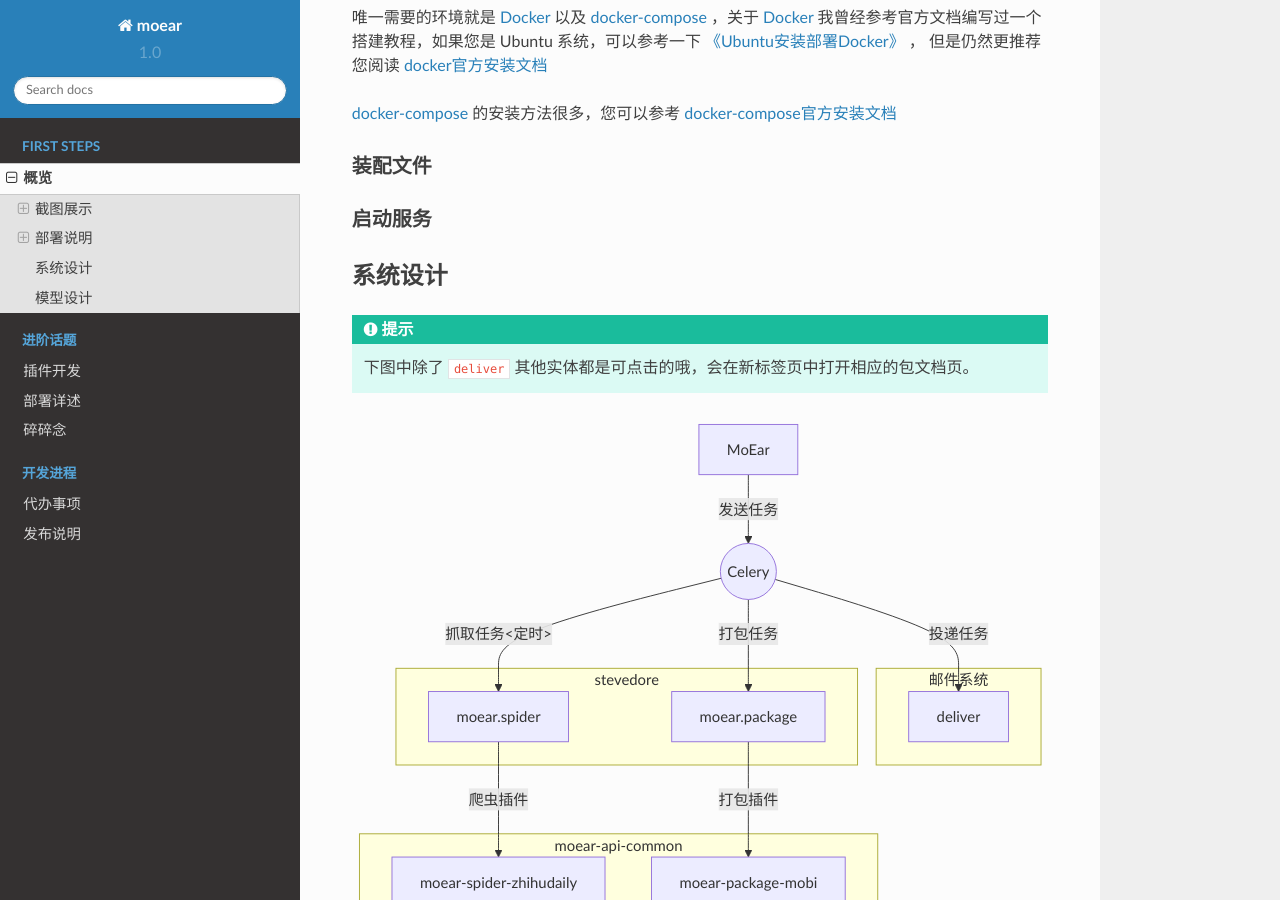
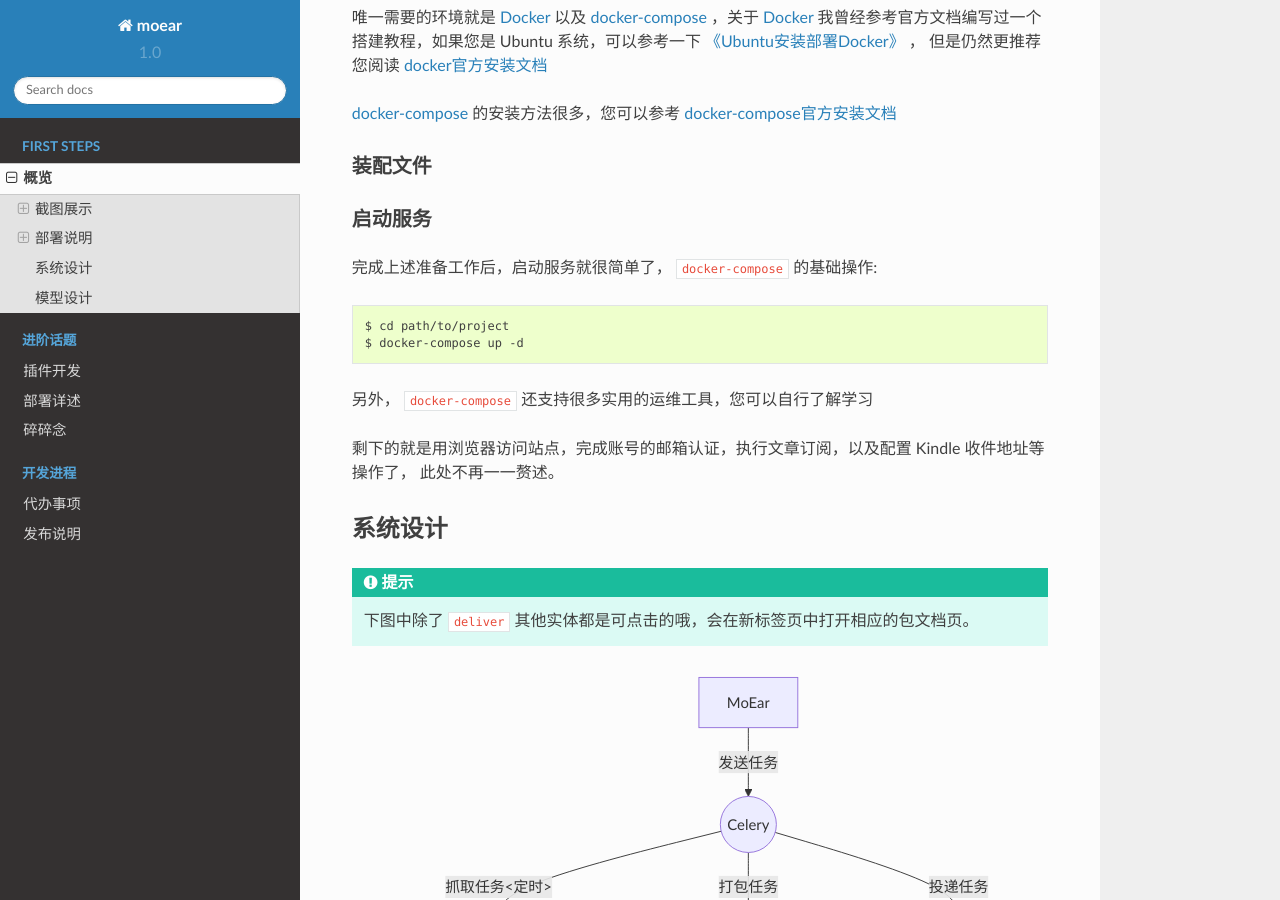
Before and after one commit to littlemo/moear, a Sphinx documentation site: the page built from docs/source/intro/overview.rst, in a window 1280 px wide and 900 px high, scrolled down 2321 px. Built offline with Sphinx 7.4.7 and the Read the Docs theme 2.0.0, drawn with Linux system fonts in a browser that asks for light colours; formulas are drawn with MathJax 3.

Commit message:
F: 完成启动服务小结的文档说明

```diff
--- a/docs/source/intro/overview.rst
+++ b/docs/source/intro/overview.rst
@@ -69,6 +69,15 @@
 启动服务
 --------
 
+完成上述准备工作后，启动服务就很简单了， ``docker-compose`` 的基础操作::
+
+    $ cd path/to/project
+    $ docker-compose up -d
+
+另外， ``docker-compose`` 还支持很多实用的运维工具，您可以自行了解学习
+
+剩下的就是用浏览器访问站点，完成账号的邮箱认证，执行文章订阅，以及配置 Kindle 收件地址等操作了，
+此处不再一一赘述。
 
 
 系统设计
```
